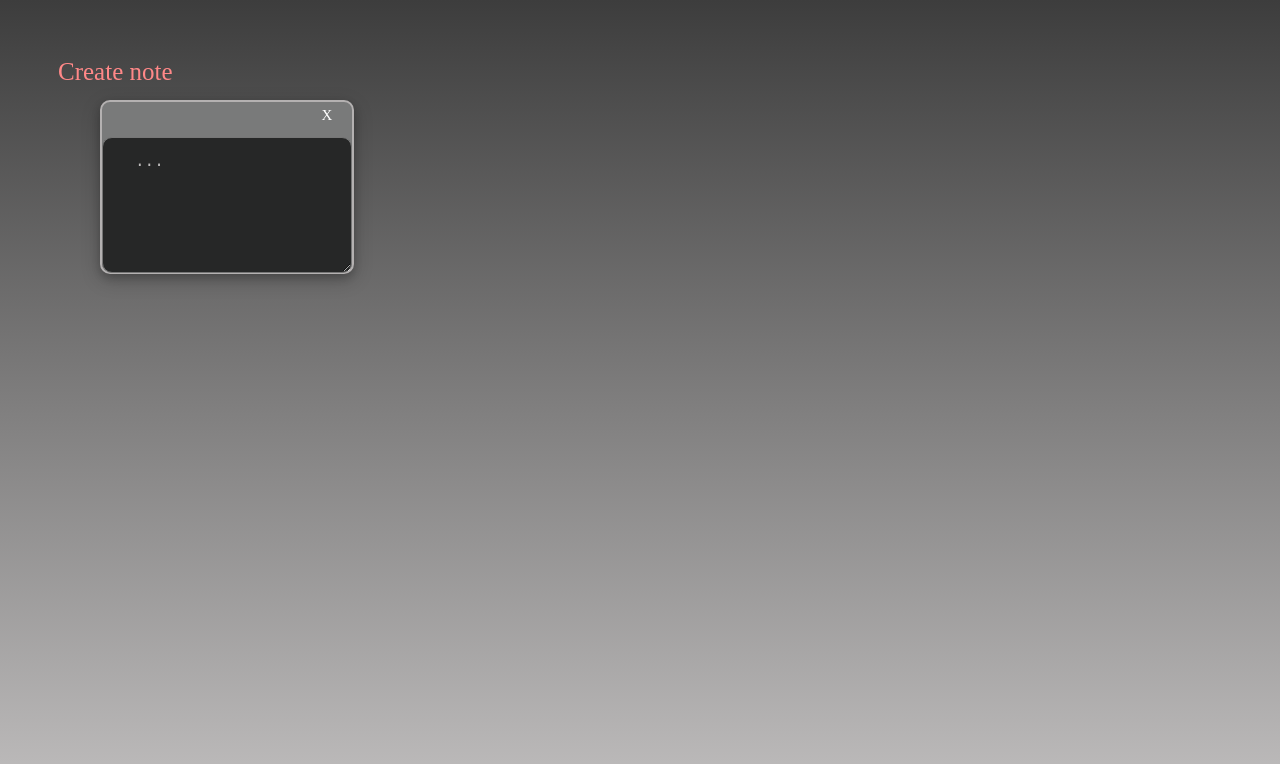
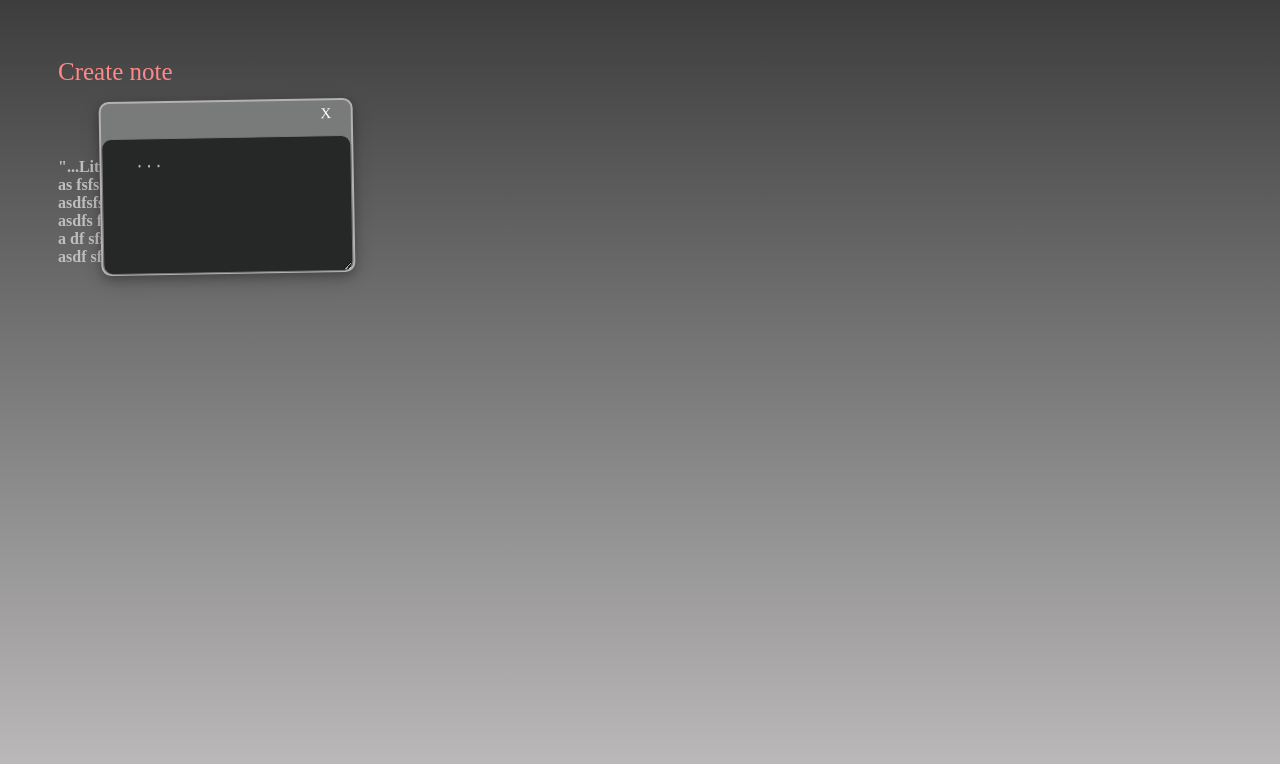
Before and after one commit to RomanBulinski/Notes, a plain HTML site: page index.html in a window 1280 px wide. Both pictures are taken after a click on the element "Create note". Drawn offline with Linux system fonts and the light colour scheme.

Commit message:
Add some rotation of notes

```diff
--- a/index.html
+++ b/index.html
@@ -13,6 +13,15 @@
     <body id="body">
 
             <div id="createnote_button" >Create note</div>
+            <h4 id="motto" >
+                "...Litwo Ojczyzno moja"<br>
+                as fsfss dfasdf<br>
+                asdfsfsdfasdfasdf<br>
+                asdfs fsdf aasdf<br>
+                a df sfsdfasd fasdf<br>
+                asdf sfsdfasdfasdf..."<br>
+
+            </h4>
 
     </body>
     <script src="main.js"></script>
--- a/main.css
+++ b/main.css
@@ -1,11 +1,10 @@
 
 body{
     background-image: linear-gradient(rgb(61, 61, 61), rgb(192, 190, 190));
-    font-family: 'Times New Roman';
+    /* font-family: 'Times New Roman'; */
 }
 
 #createnote_button{
-
     color: rgb(145, 141, 141);
     padding: 50px 50px;
     text-align: center;
@@ -35,6 +34,13 @@
     100% {color: grey;}
 }
 
+#motto{
+    padding: 1px 50px;
+    color: rgb(192, 191, 191);
+}
+
+
+
 .framebody {
     background: rgb(121, 122, 122);
     width: 250px;
@@ -45,12 +51,10 @@
     left: 100px;
     top: 100px;
     z-index: 9;
+    transform: rotate(0deg);
     transition: transform 2s ease-in-out;
+    box-shadow: 0 4px 8px 0 rgba(0, 0, 0, 0.2), 0 6px 20px 0 rgba(0, 0, 0, 0.19);
 
-    /* position: relative; */
-    /* transition-duration:4s; */
-    /* -webkit-transition-duration:4s; */
-    box-shadow: 0 4px 8px 0 rgba(0, 0, 0, 0.2), 0 6px 20px 0 rgba(0, 0, 0, 0.19);
 }
 
 .framebody:hover {
--- a/main.js
+++ b/main.js
@@ -111,9 +111,16 @@
 
   body.appendChild(note_frame);
 
+  // random position of new note
   var random_0_10 = (Math.floor(Math.random()*10));
   document.getElementById(timestamp).style.left = 100+random_0_10+random_0_10;
   document.getElementById(timestamp).style.top = 100+random_0_10;
+
+  // random rotate
+
+  var random_rotate = (Math.floor(Math.random()*10));
+  var rotate = "rotate(-"+random_rotate+"deg)";
+  document.getElementById(timestamp).style.transform = rotate ;
 
   document.getElementById(timestamp+"_textinnote").innerHTML="...";
 
```
